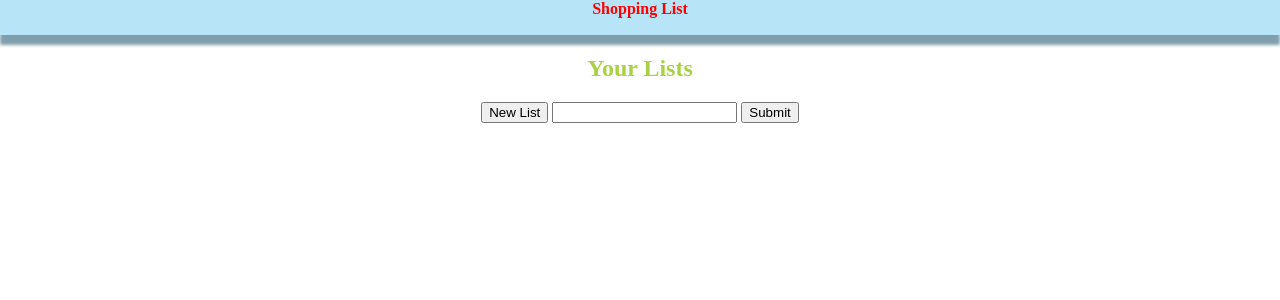
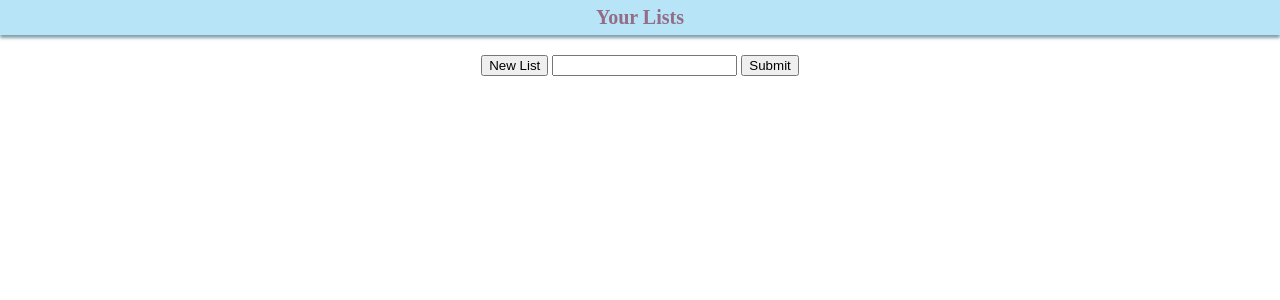
Before and after one commit to smusings/shopping_list, a Flask app: page / in a window 1280 px wide. Shown: the top 300 px of the page. Run offline with Flask 2, Linux system fonts and the light colour scheme; the visitor is signed in with stand-in values (Sample User, id 1); data that the repository does not hold is empty; some libraries are stand-ins or nearby versions; some web fonts are replaced.

Commit message:
GUI changes, also about to toy around with migrations

```diff
--- a/shoppingList/__init__.py
+++ b/shoppingList/__init__.py
@@ -1,6 +1,8 @@
 import os
 from flask import Flask, render_template, request, redirect, url_for, session
 from flask.ext.sqlalchemy import SQLAlchemy
+from flask_script import Manager
+from flask_migrate import Migrate, MigrateCommand
 from flask.ext.mail import Mail
 
 app = Flask(__name__)
@@ -9,5 +11,6 @@ mail = Mail(app)
 app.config.from_object('shoppingList.config')
 
 db = SQLAlchemy(app)
+migrate = Migrate(app, db)
 
 import shoppingList.routes
--- a/shoppingList/static/css/main.css
+++ b/shoppingList/static/css/main.css
@@ -10,10 +10,6 @@ body {
 ul {
 	list-style-type: none;
 }
-a {
-	color: #e94dbc;
-
-}
 
 h2 {
 	color: #a9d145;
@@ -23,10 +19,12 @@ h2 {
 	text-align: center;
 	background-color: #b7e4f6;
 	font-weight: bold;
-	box-shadow: 0px 10px 3px #809fac;
+	box-shadow: 0px 3px 3px #809fac;
 	margin-bottom: 20px;
 	height: 35px;
-	color: red;
+	color: #936d88;
+	font-size: 20px;
+	line-height: 35px;
 }
 
 .delete-btn {
--- a/shoppingList/templates/layout.html
+++ b/shoppingList/templates/layout.html
@@ -13,7 +13,7 @@
 		<link rel="stylesheet" type="text/css" href="/static/css/main.css">
 	</HEAD>
 	<BODY>
-		<div class="header">Shopping List</div>
+		<div class="header">{% block header %}{% endblock %}</div>
 		<div class="page" ng-app="shoppingList">
 			{% block body %}{% endblock %}
 		</div>
--- a/shoppingList/templates/shopping_lists.html
+++ b/shoppingList/templates/shopping_lists.html
@@ -1,14 +1,14 @@
 {% extends "layout.html" %}
+{% block header %}Your Lists{% endblock %}
 {% block body %}
 	<div ng-controller="listController">
-		<h2>Your Lists</h2>
-		<input type="button" ng-click="toggleForm()" value="New List" ng-show="listForm == false">
-		<input ng-show="listForm == true" ng-model="listName" class="text">
-		<input type="button" ng-click="submitList()" ng-show="listForm == true" value="Submit">
 		<ul class="lists">
 			<li ng-repeat="list in shoppingList"><a href="/list/{[list.id]}"><h3 style="display: initial">{[list.name]}</h3></a>
 			&nbsp;<input type="button" class="delete-btn" value="delete" ng-click="delete_list(list.id)"></li>
 		</ul>
+		<input type="button" ng-click="toggleForm()" value="New List" ng-show="listForm == false">
+		<input ng-show="listForm == true" ng-model="listName" class="text">
+		<input type="button" ng-click="submitList()" ng-show="listForm == true" value="Submit">
 	</div>
 	<script src="/static/JS/shopping_list.js"></script>
 {% endblock %}
```
